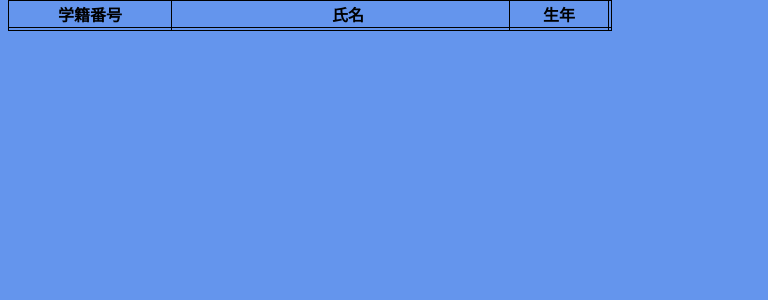
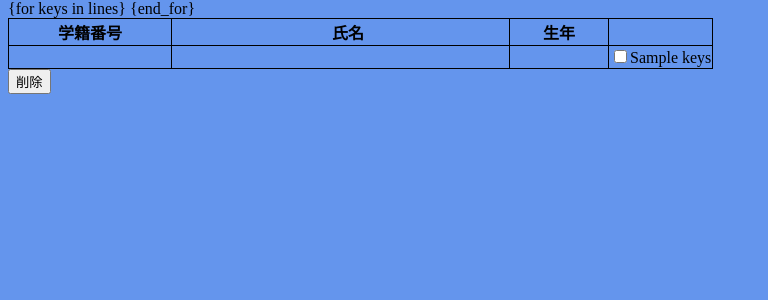
Before and after one commit to yuedackg/WebAdvancedSeminer1, a Flask app: template WebService/templates/dbdelete.html in a window 1280 px wide. Shown: the part 26-326 px from the top of the page, without its empty margins (0-768 px from the left). Run offline with Flask 3, Linux system fonts and the light colour scheme; the template is opened without the code that fills it: most values are stand-ins (such as "Sample title", 1, 10 or a date in 2020); lists and menus that the app fills with data are empty.

Commit message:
削除画面の追加

```diff
--- a/WebService/app.py
+++ b/WebService/app.py
@@ -131,6 +131,16 @@ def dbAppend():
 			print( dberr)
 	return render_template( "dbappend.html" , msg=message)
 
+@app.route( "/dbDelete/")
+def dbDeleteA():
+	return render_template( "dbdelete.html")
+
+@app.route( "/dbDelete/", methods=["POST"])
+def dbDelete():
+	if request.method == REQUEST_TYPE:
+		print( request.form)
+	return render_template( "dbdelete.html")
+
 
 if __name__ == "__main__":
 	app.run( port=8000, debug=True)
--- a/WebService/templates/dbdelete.html
+++ b/WebService/templates/dbdelete.html
@@ -15,6 +15,7 @@
 		<div><a href="/">Goto TopPage.</a></div>
 	</header>
 	<main>
+		<form action="/dbDelete/" method="post">
 			<table>
 				<thead>
 					<th class="colNo">学籍番号</th>
@@ -22,13 +23,19 @@
 					<th class="colYear">生年</th>
 					<th class="hidden"><input type="hidden"></th>
 				</thead>
+				{for keys in lines}
 				<tr>
 					<td class="colNo"></td>
 					<td class="colName"></td>
 					<td class="colYear"></td>
-				<td class="hidden"></td>
+					<td class="hidden"><input type="checkbox">{{keys}}</td>
 				</tr>
+				{end_for}
 			</table>
+
+			<input type="submit" value="削除">
+		</form>
+
 	</main>
 	<p>{{msg}}</p>
 </body>
```
Lines whose indentation alone changed are shown as unchanged.
